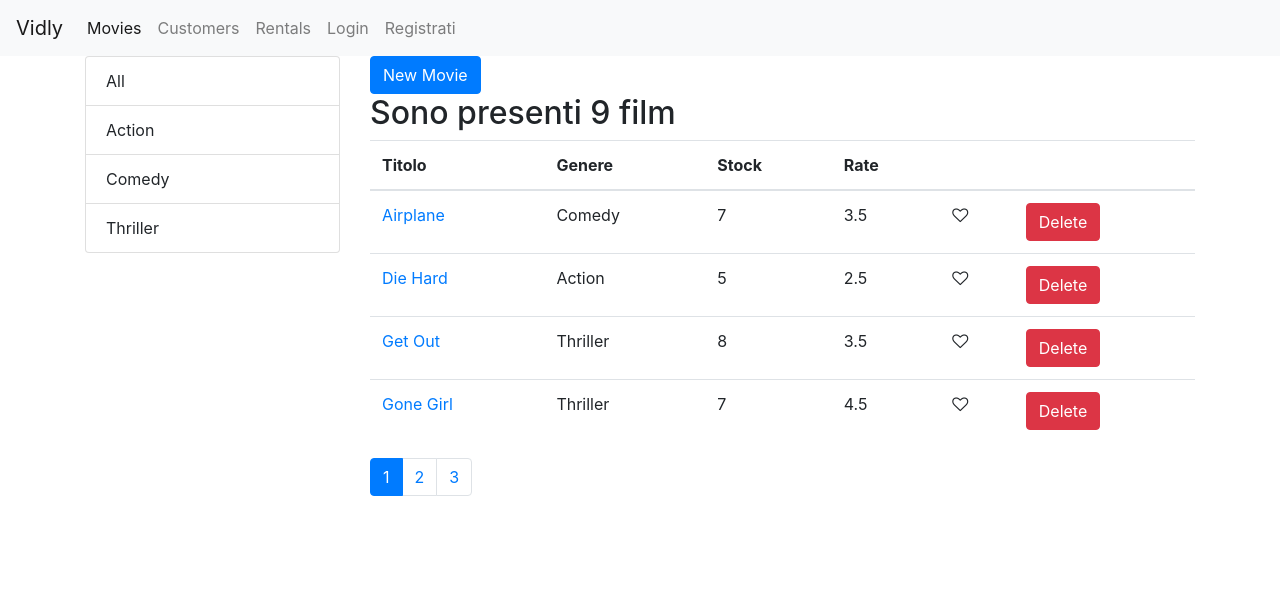
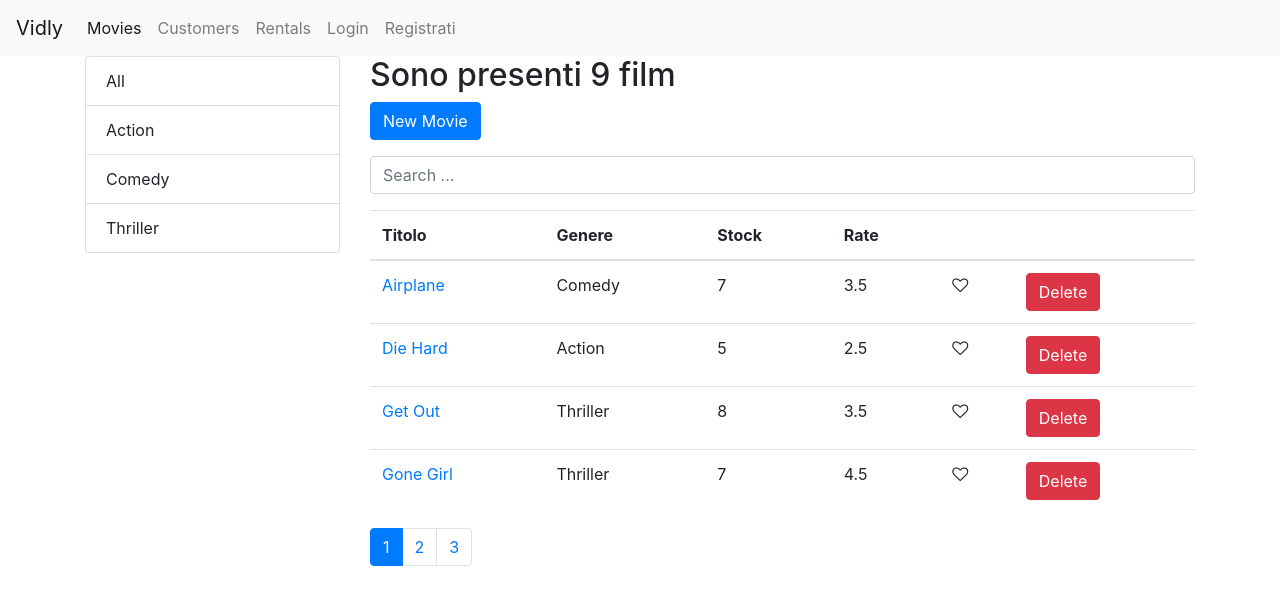
Before and after one commit to Belingheri/vidly, a React (Create React App) app: page /movies in a window 1280 px wide. Shown: the top 604 px of the page. Built offline with nearby package versions, Linux system fonts and the light colour scheme.

Commit message:
create SearchBox component

```diff
--- /dev/null
+++ b/src/components/common/searchBox.jsx
@@ -0,0 +1,26 @@
+import React from "react";
+import PropTypes from "prop-types";
+
+function SearchBox({ query, onSearch, placeholder: placeholderText }) {
+  return (
+    <input
+      type="text"
+      name="search"
+      id="search"
+      value={query}
+      placeholder={placeholderText}
+      onChange={({ currentTarget }) => onSearch(currentTarget.value)}
+      className="form-control my-3"
+    />
+  );
+}
+SearchBox.propTypes = {
+  query: PropTypes.string.isRequired,
+  onSearch: PropTypes.func.isRequired,
+  placeholder: PropTypes.string,
+};
+
+SearchBox.defaultProps = {
+  placeholder: "Search ...",
+};
+export default SearchBox;
--- a/src/components/common/select.jsx
+++ b/src/components/common/select.jsx
@@ -28,9 +28,7 @@ function Select({
           value={value}
           {...rest}
         >
-          <option value="" disabled>
-            ...
-          </option>
+          <option disabled></option>
           {values.map((option) => (
             <option key={option[propretyId]} value={option[propretyId]}>
               {option[propretyName]}
--- a/src/components/movies.jsx
+++ b/src/components/movies.jsx
@@ -8,12 +8,14 @@ import { getGenres } from "../services/fakeGenreService";
 import Pagination from "./common/pagination";
 import ListGroup from "./common/listGroup";
 import MoviesTable from "./moviesTable";
+import SearchBox from "./common/searchBox";
 
 function Movies() {
   const [allMovies, setAllMovies] = useState(getMovies());
   const [genres] = useState([{ name: "All" }, ...getGenres()]);
   const [actualPage, setActualPage] = useState(1);
   const [selectedGenre, setSelectedGenre] = useState({});
+  const [searchQuery, setSearchQuery] = useState("");
   const history = useHistory();
   const [sortedColumn, setSortedColumn] = useState({
     path: "title",
@@ -23,10 +25,15 @@ function Movies() {
   const rowsInPage = 4;
 
   const getPaginateMovies = () => {
-    const movies =
+    let movies =
       selectedGenre && selectedGenre._id
         ? allMovies.filter((el) => el.genre._id === selectedGenre._id)
         : allMovies;
+
+    if (searchQuery)
+      movies = movies.filter((movie) =>
+        movie.title.toLowerCase().startsWith(searchQuery.toLowerCase())
+      );
 
     const sortedMovies = _.orderBy(
       movies,
@@ -69,11 +76,18 @@ function Movies() {
 
   const handleChangeGenreFilter = (genre) => {
     setSelectedGenre(genre);
+    setSearchQuery("");
     setActualPage(1);
   };
 
   const handleOnSort = (newSortedColumn) => {
     setSortedColumn(newSortedColumn);
+  };
+
+  const handleSearch = (query) => {
+    setSearchQuery(query);
+    setSelectedGenre({});
+    setActualPage(1);
   };
 
   const handleAddMovie = (e) => {
@@ -93,10 +107,11 @@ function Movies() {
       </div>
       <div className="col">
         <div className="Movie">
+          {getMessage()}
           <button className="btn btn-primary" onClick={handleAddMovie}>
             New Movie
           </button>
-          {getMessage()}
+          <SearchBox query={searchQuery} onSearch={handleSearch} />
           <MoviesTable
             movies={pageMovies}
             sortedColumn={sortedColumn}
```
